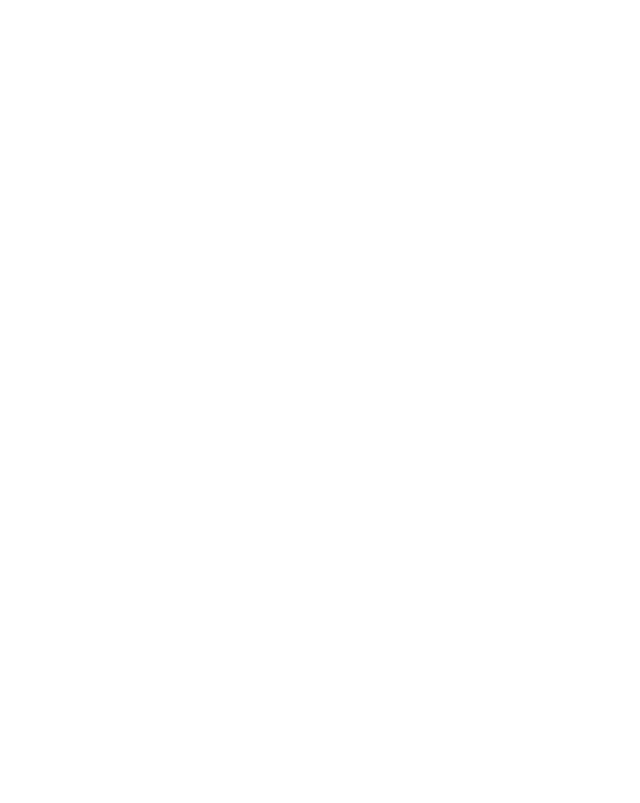
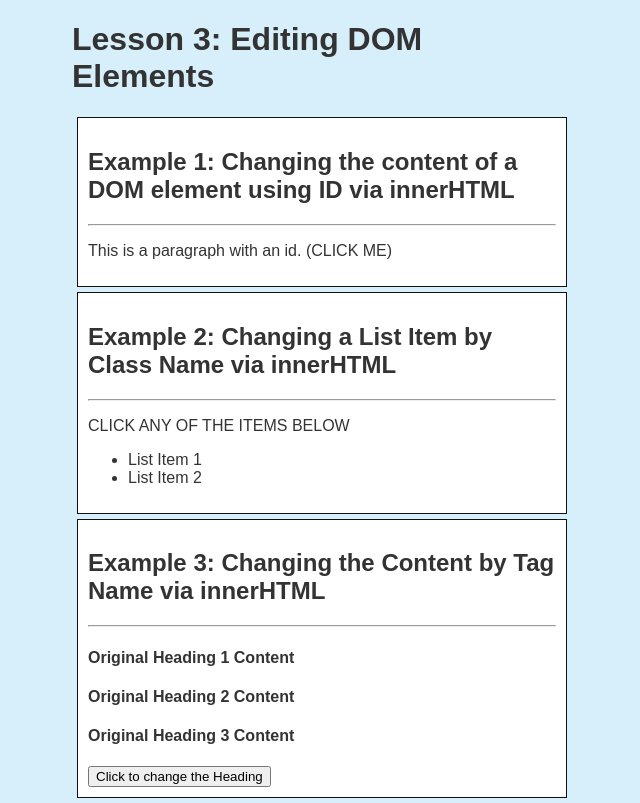
Before and after one commit to RobBerger/L03-edit-dom, a plain HTML site: page index.html in a window 1280 px wide. Shown: the whole page, without its empty margins (318-958 px from the left). Drawn offline with Linux system fonts and the light colour scheme.

Commit message:
index.html and style.css starter code added

```diff
--- a/index.html
+++ b/index.html
@@ -1,11 +1,37 @@
 <!DOCTYPE html>
 <html>
+
 <head>
     <meta charset="utf-8">
     <title>Lesson 03 innerHTML Examples</title>
     <link rel="stylesheet" href="style.css">
 </head>
+
 <body>
+    <h1>Lesson 3: Editing DOM Elements</h1>
+    <div>
+        <h2>Example 1: Changing the content of a DOM element using ID via innerHTML</h2>
+        <hr>
+        <p id="demoid" onclick="idchange()">This is a paragraph with an id. (CLICK ME)</p>
+    </div>
+    <div>
+        <h2>Example 2: Changing a List Item by Class Name via innerHTML</h2>
+        <hr>
+        <p>CLICK ANY OF THE ITEMS BELOW</p>
+        <ul id="newlist" onclick="classchange()">
+            <li class="item">List Item 1</li>
+            <li class="item">List Item 2</li>
+        </ul>
+    </div>
+    <div>
+        <h2>Example 3: Changing the Content by Tag Name via innerHTML</h2>
+        <hr>
+        <h4>Original Heading 1 Content</h4>
+        <h4>Original Heading 2 Content</h4>
+        <h4>Original Heading 3 Content</h4>
+        <button onclick="tagchange()">Click to change the Heading</button>
+    </div>
     <script src="script.js"></script>
 </body>
+
 </html>
--- a/style.css
+++ b/style.css
@@ -0,0 +1,18 @@
+html {
+    font-family: sans-serif;
+    color: #333;
+}
+
+body {
+    max-width: 500px;
+    margin: 0 auto;
+    padding: 0 15px;
+    background-color: rgb(215, 239, 250);
+}
+
+div {
+    padding: 10px;
+    margin: 5px;
+    border: 1px solid #111111;
+    background-color: white;
+}
```
Lines whose indentation alone changed are shown as unchanged.
